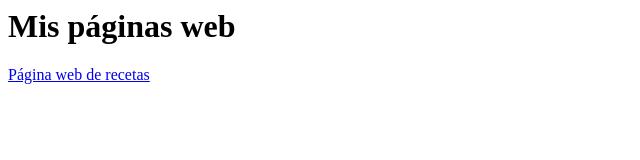
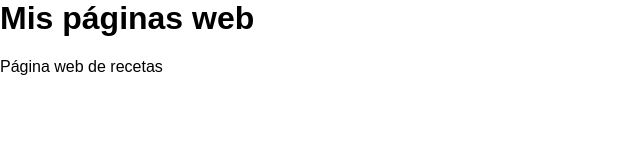
Before and after one commit to IvanRellanSan/ivanrellan-m04, a plain HTML site: page index.html in a window 1280 px wide. Shown: the whole page, without its empty margins (0-640 px from the left). Drawn offline with Linux system fonts and the light colour scheme; files that its build step writes are made by us from their sources.

Commit message:
Update index.html

```diff
--- a/index.html
+++ b/index.html
@@ -3,7 +3,7 @@
 <head>
 	<meta charset="utf-8" />
 
-	<link rel="stylesheet" href="P02_nombreApellido.css" />
+	<link rel="stylesheet" href="P02_ivánRellán.css" />
 	<title>Mis páginas</title>
 </head>
 
```
